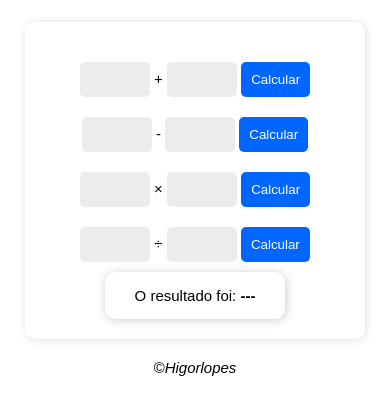
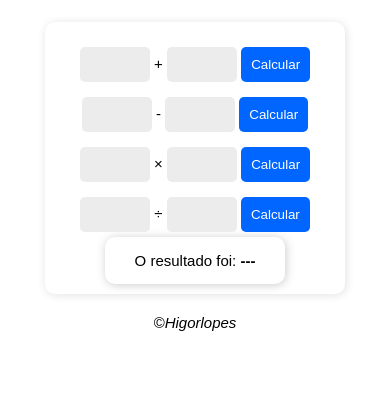
Before and after one commit to higorlopespro/calculadora-2.0, a plain HTML site: page index.html in a window 390 px wide. Shown: the part 62-476 px from the top of the page. Drawn offline with Linux system fonts and the light colour scheme; a web font is replaced by a local one.

Commit message:
Update style.css

```diff
--- a/estilos/style.css
+++ b/estilos/style.css
@@ -46,6 +46,11 @@ header{
 
     .conteiner{
         max-width: 300px;
+        padding: 10px 0px 10px 0px;
+    }
+
+    .conteiner > div{
+        margin: 5px;
     }
 
     .conteiner > div > input{
```
